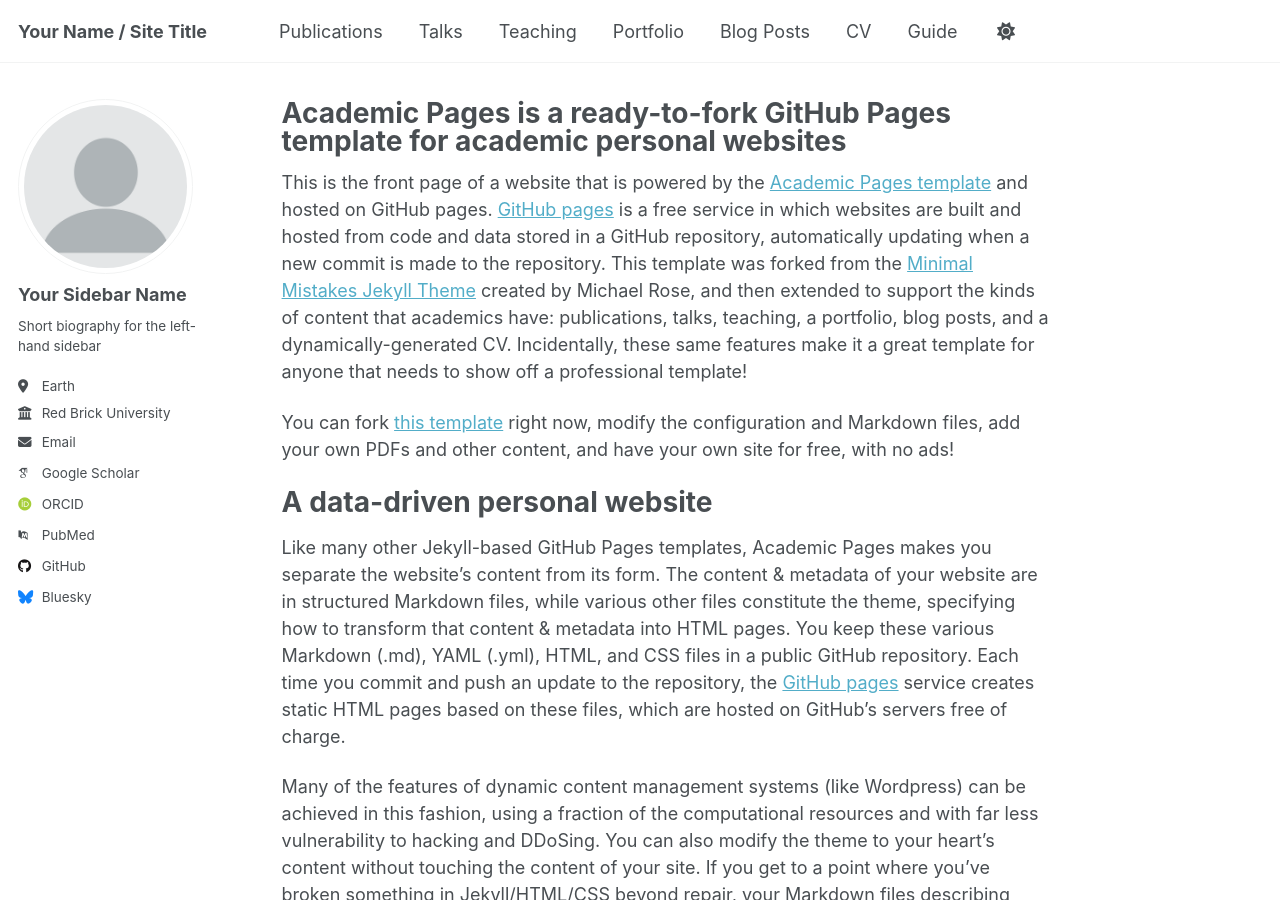
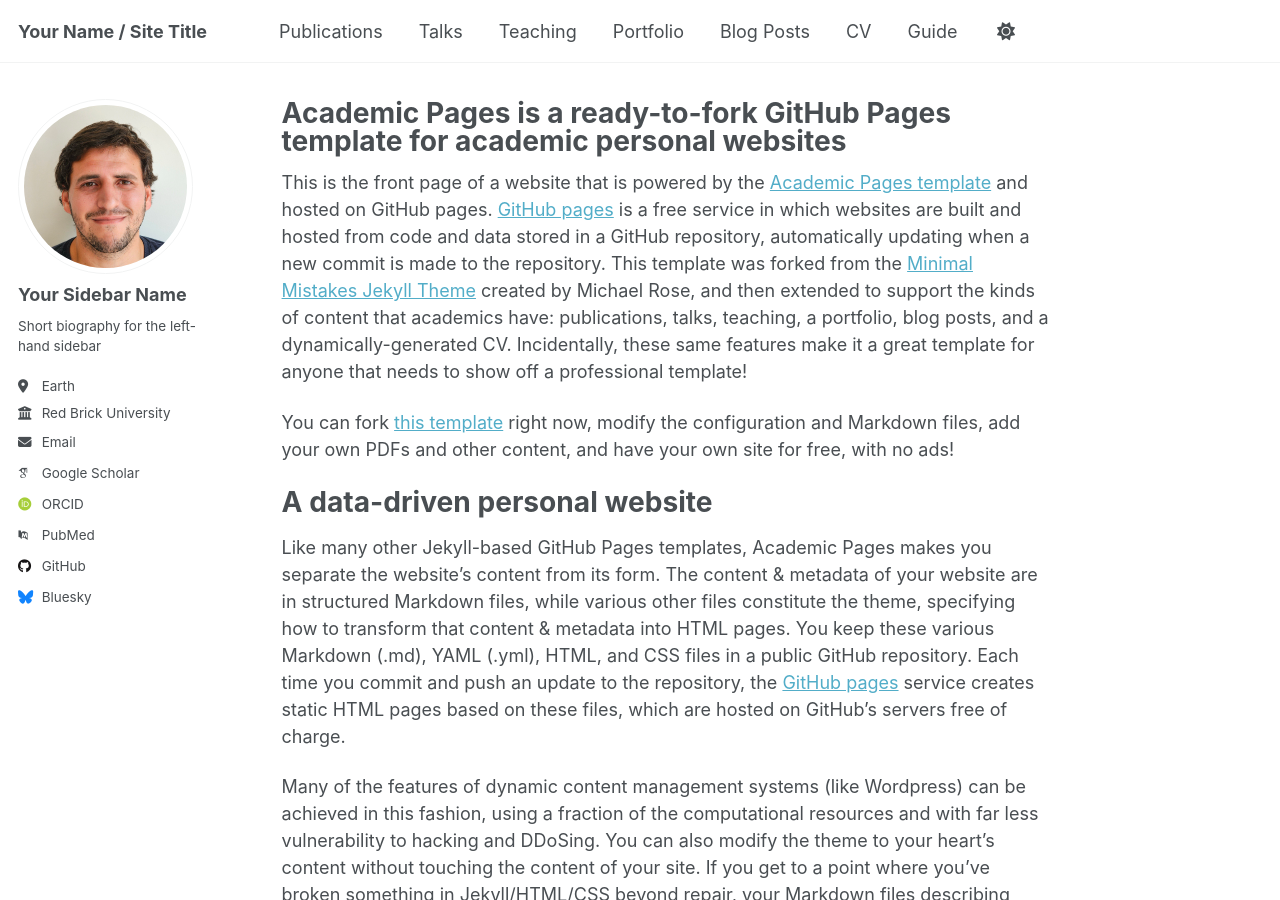
Before and after one commit to guyazran/guyazran.github.io, a Jekyll site: the page built from _pages/about.md, in a window 1280 px wide and 900 px high. Built offline with Jekyll 4.4.1, drawn with Linux system fonts in a browser that asks for light colours; some web fonts are replaced; a script that is not in the unit is left out.

Commit message:
feat: add Guy profile photo

```diff
--- a/_config.yml
+++ b/_config.yml
@@ -23,7 +23,7 @@ repository               : "academicpages/academicpages.github.io"
 #               Additional customization can be done by editing /_includes/author-profile.html
 author:
   # Biographic information
-  avatar           : "profile.png"
+  avatar           : "guy-azran.jpg"
   name             : "Your Sidebar Name"
   pronouns         : # example: "she/her"
   bio              : "Short biography for the left-hand sidebar"
```
Also changed, not shown: images/guy-azran.jpg (added).
